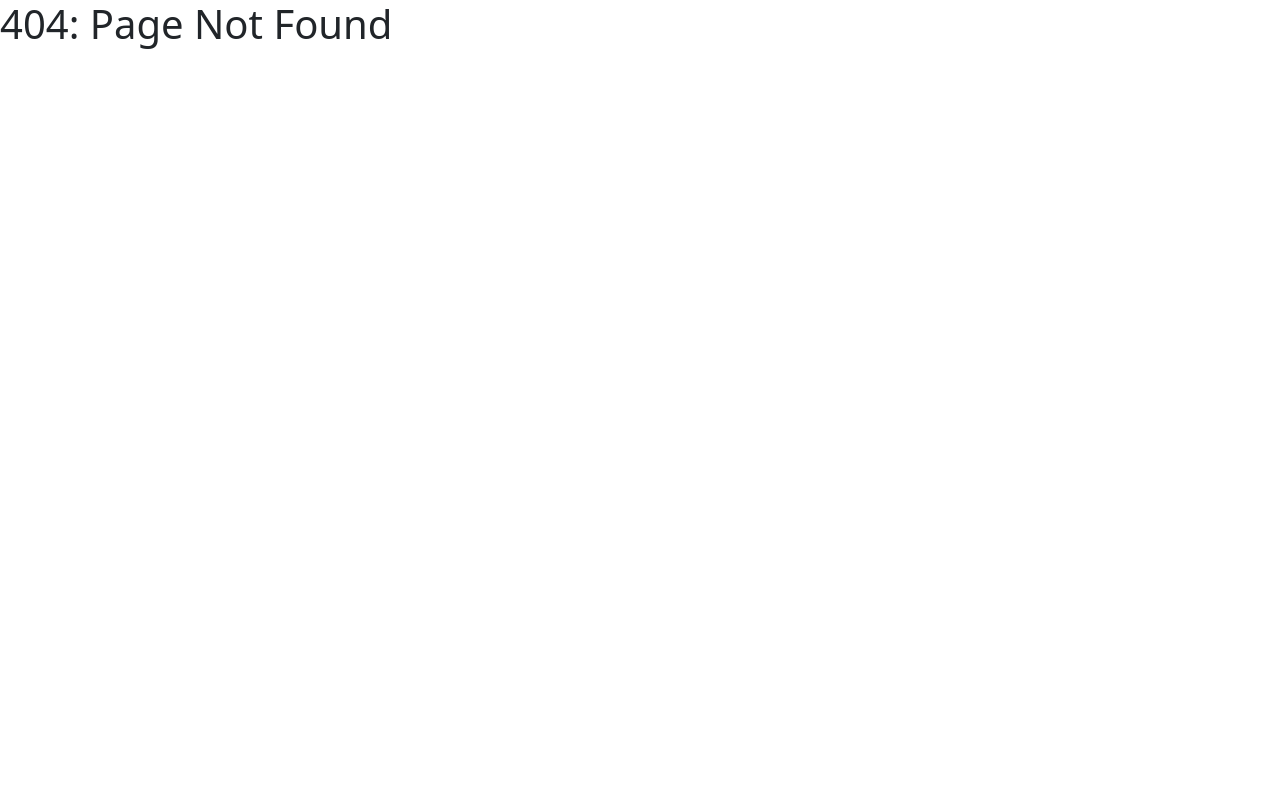
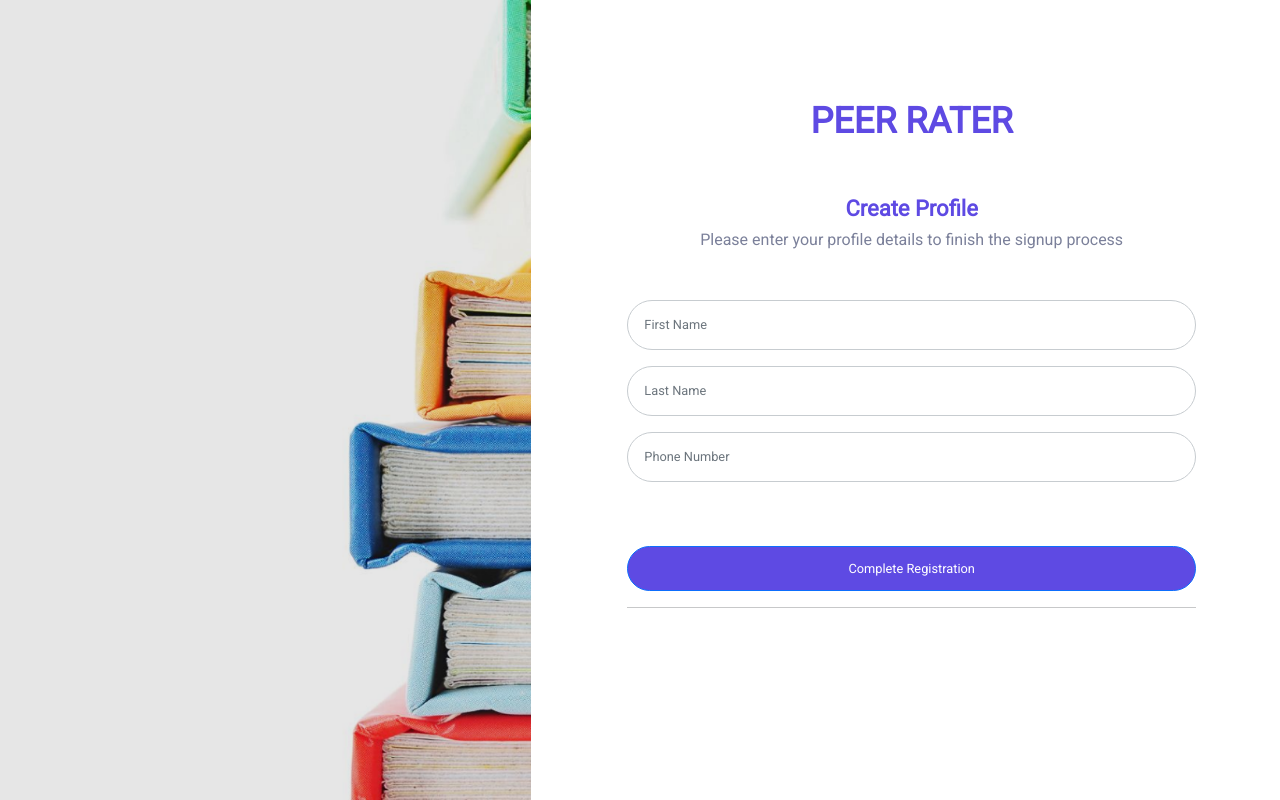
Before and after one commit to mark-p7/Frontend-Team-PeerRater, a React (Create React App) app: page /createprofile in a window 1280 px wide. Before the commit this address had no page. Built offline with nearby package versions, Linux system fonts and the light colour scheme; a web font is replaced by a local one.

Commit message:
created the create profile page.

```diff
--- a/src/App.js
+++ b/src/App.js
@@ -18,6 +18,7 @@ import {
 } from 'react-router-dom';
 import SignupPage from "./pages/SignupPage";
 import LoginPage from "./pages/LoginPage";
+import CreateProfilePage from "./pages/CreateProfilePage";
 
 function App() {
   return (
@@ -29,6 +30,8 @@ function App() {
         <Route path="/newsurvey" element={<NewSurveyPage />} exact />
         <Route path="/login" element={<LoginPage />} exact />
         <Route path="/signup" element={<SignupPage />} exact />
+        <Route path="/createprofile" element={<CreateProfilePage />} exact />
+
         <Route path="*" element={<NotFoundPage />} exact />
       </Routes>
     </BrowserRouter>
--- /dev/null
+++ b/src/components/ProfileForm.js
@@ -0,0 +1,31 @@
+import React, { Component } from 'react';
+import {Button, Form} from "react-bootstrap";
+
+class ProfileForm extends Component {
+    render() {
+        return (
+            <Form className="user">
+                <Form.Group className="form-group" controlId="firstName">
+                    <Form.Control type="name" className={"form-control form-control-user profile-box-textinput"} placeholder="First Name"
+                                  aria-describedby={"nameHelp"}/>
+                </Form.Group>
+
+                <Form.Group className="form-group" controlId="lastName">
+                    <Form.Control type="name" className={"form-control form-control-user profile-box-textinput"} placeholder="Last Name"
+                                  aria-describedby={"nameHelp"}/>
+                </Form.Group>
+
+                <Form.Group className="form-group" controlId="phoneNumber">
+                    <Form.Control type="tel" className={"form-control form-control-user profile-box-textinput"} placeholder="Phone Number"
+                                  aria-describedby={"telHelp"}/>
+                </Form.Group>
+
+                <Button className="btn btn-primary btn-user btn-block signup-button mt-5" variant="primary" type="submit">
+                    Complete Registration
+                </Button>
+            </Form>
+        );
+    }
+}
+
+export default ProfileForm;
--- /dev/null
+++ b/src/pages/CreateProfilePage.js
@@ -0,0 +1,37 @@
+import React from 'react';
+import '../style/auth.css';
+import ProfileForm from "../components/ProfileForm";
+
+const CreateProfile = () => (
+    <div className="container-flex h-100 min-vh-100">
+        <div className="row justify-content-center h-100">
+            <div className="col-lg-12 col-md-9 h-100">
+                <div className="o-hidden border-0 shadow-lg h-100">
+                    <div className="card-body p-0 h-100">
+                        <div className="row d-flex h-100">
+                            <div className="col-lg-5 d-none d-lg-block bg-image-createProfile">
+                            </div>
+                            <div className="col-lg-7  col-md-12 p-5 h-100">
+                                <div className="m-5">
+                                    <div className="text-center mb-5">
+                                        <div className="title">PEER RATER</div>
+                                    </div>
+                                    <div className="mb-1 just">
+                                        <div className="sign-in-text">Create Profile</div>
+                                    </div>
+                                    <div className="mb-5">
+                                        <div className="sign-in-description">Please enter your profile details to finish the signup process
+                                        </div>
+                                    </div>
+                                    <ProfileForm/>
+                                    <hr/>
+                                </div>
+                            </div>
+                        </div>
+                    </div>
+                </div>
+            </div>
+        </div>
+    </div>
+);
+export default CreateProfile;
--- a/src/style/auth.css
+++ b/src/style/auth.css
@@ -39,6 +39,28 @@ body {
 .bg-image-register {
     background: url("../../src/img/background2.png") center;
     background-size: cover;
+}
+
+.bg-image-createProfile {
+    background: url("../../src/img/background3.png") center;
+    background-size: cover;
+}
+
+
+.profile-box-textinput {
+    /* Linear/White */
+    background: #FFFFFF;
+    /* Linear/Dark Snow */
+    border: 1px solid #C7CCD0;
+    box-sizing: border-box;
+    border-radius: 8px;
+    font-family: 'Roboto', serif;
+    height: 50px;
+    font-style: normal;
+    font-weight: 400;
+    font-size: 14px;
+    line-height: 140%;
+    color: #7B809A;
 }
 
 .login-box-username {
```
Also changed, not shown: src/img/background3.png (added).
